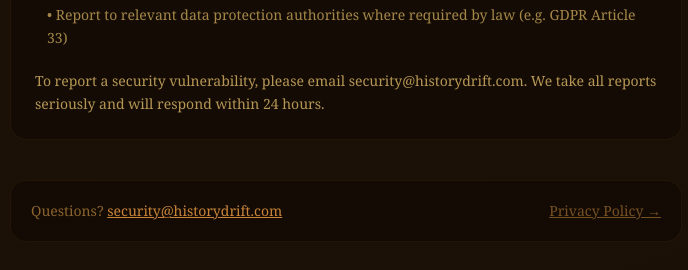
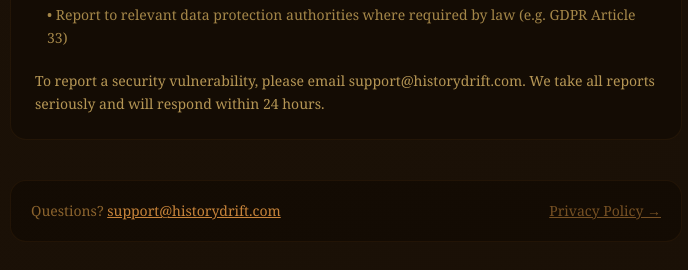
Before and after one commit to krowlette0507-afk/history-drift, a Next.js app: page /security in a window 1280 px wide. Shown: the part 3681-3951 px from the top of the page, without its empty margins (294-982 px from the left). Built offline with nearby package versions, Linux system fonts and the light colour scheme.

Commit message:
Standardize on support@historydrift.com, remove security@ alias

```diff
--- a/src/app/security/page.tsx
+++ b/src/app/security/page.tsx
@@ -101,7 +101,7 @@ We do not retain deleted data in backups beyond our 7-day infrastructure backup
 • Describe clearly what data was involved, the likely impact, and what we have done to address it
 • Report to relevant data protection authorities where required by law (e.g. GDPR Article 33)
 
-To report a security vulnerability, please email security@historydrift.com. We take all reports seriously and will respond within 24 hours.`,
+To report a security vulnerability, please email support@historydrift.com. We take all reports seriously and will respond within 24 hours.`,
   },
 ];
 
@@ -193,8 +193,8 @@ export default function SecurityPage() {
         >
           <p className="font-serif text-sm text-center sm:text-left" style={{ color: "rgba(180,130,60,0.75)" }}>
             Questions?{" "}
-            <a href="mailto:security@historydrift.com" className="underline" style={{ color: "#c8843a" }}>
-              security@historydrift.com
+            <a href="mailto:support@historydrift.com" className="underline" style={{ color: "#c8843a" }}>
+              support@historydrift.com
             </a>
           </p>
           <Link
```
